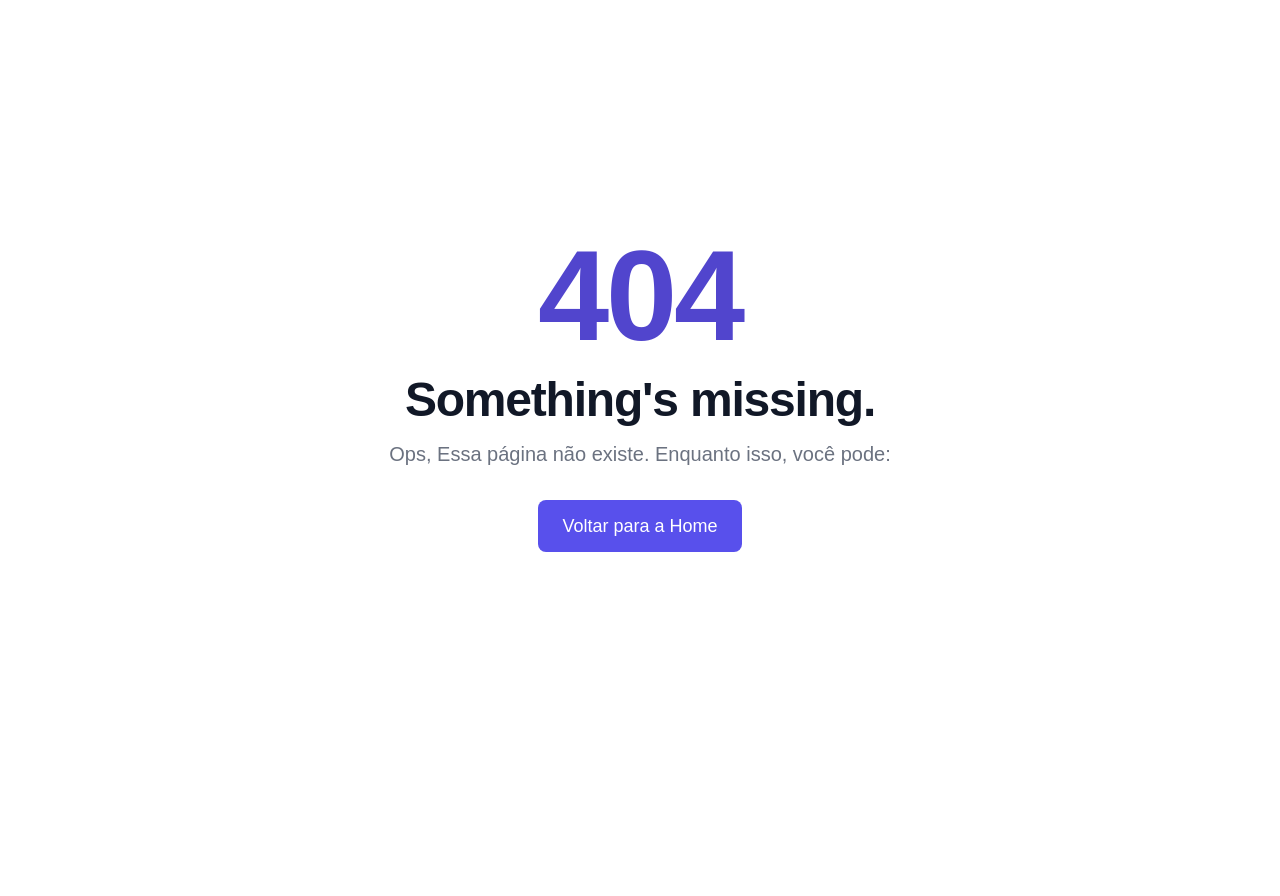
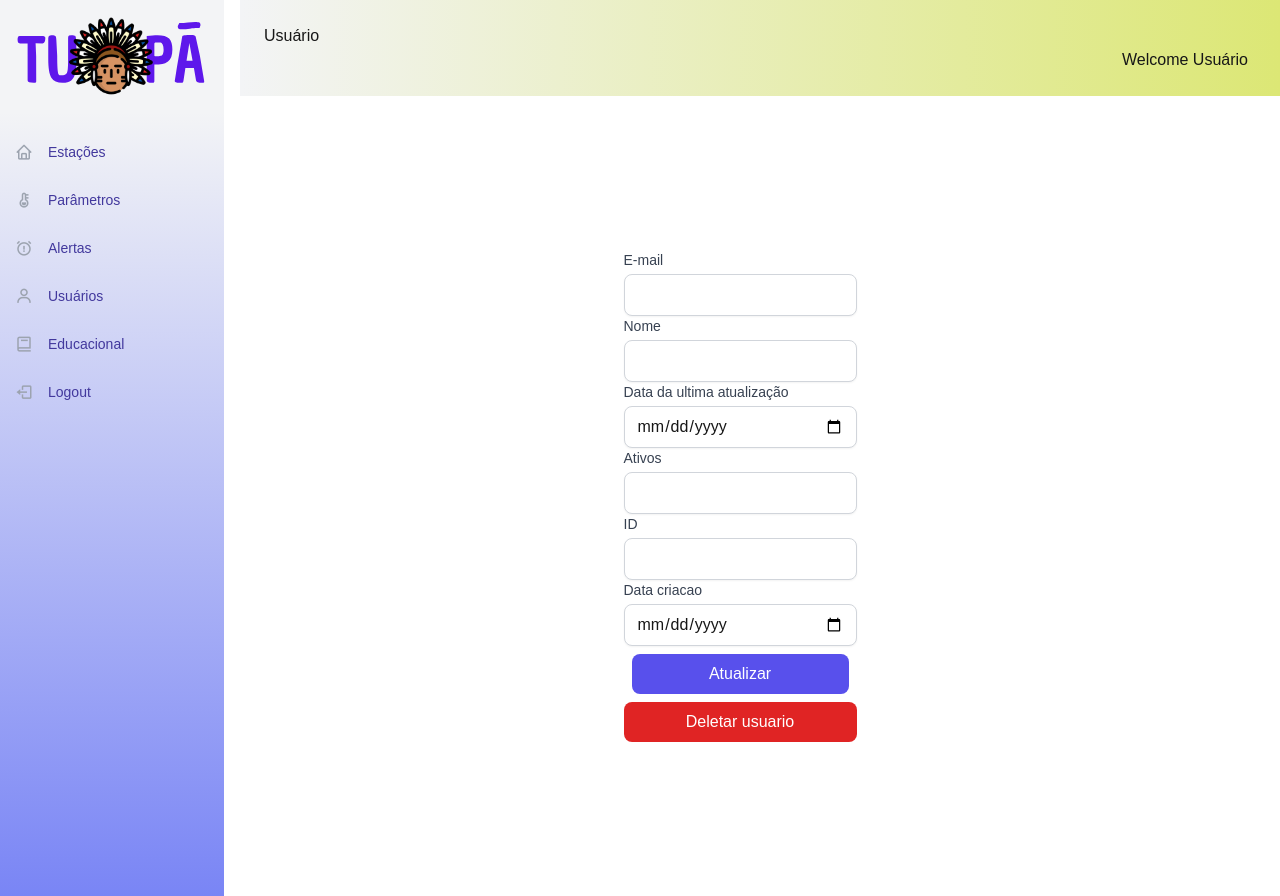
Before and after one commit to Grupo-Syntax-Squad/Tupan-Front, a Next.js app in the folder tupan/: page /visualizar-usuario in a window 1280 px wide. Before the commit this address had no page. Before the commit the page ends 800 px from the top, so only its background shows below. Built offline with nearby package versions, Linux system fonts and the light colour scheme.

Commit message:
func: add pagina de vizualizar usuarios

```diff
--- a/tupan/src/app/usuarios/page.tsx
+++ b/tupan/src/app/usuarios/page.tsx
@@ -2,10 +2,18 @@
 
 import { MenuLateral } from "@/components/menu-lateral";
 import { NavTop } from "@/components/nav-top";
-
-import React from 'react';
+import React, { useState, useEffect } from "react";
 
 const Usuarios: React.FC = () => {
+
+  // const [usuarios, setUsuarios] = useState({});
+
+  // useEffect(() => {
+  //   axios.get(`usuarios/${id}`).then(response => {
+  //     setUsuarios(response.data.usuarios);
+
+  //   });
+  // }, []);
   const usuarios = [
     { id: 1, usuario: 'fulano', email: 'exemploEmail@gmail.com', dataCriacao: '2024-09-19', dataUpdate: '2024-09-22' },
     { id: 2, usuario: 'ciclano', email: 'exemploEmail2@gmail.com', dataCriacao: '2024-09-19', dataUpdate: '2024-09-21' },
@@ -51,10 +59,14 @@ const Usuarios: React.FC = () => {
                     <td className="p-3">{usuarios.dataUpdate}</td>
                     <td className="p-3">
                       <button
-                        className="bg-blue-600 text-white px-4 py-2 rounded-md hover:bg-blue-800"
+                        className="bg-blue-600 text-white px-4 py-2 rounded-md hover:bg-blue-800 m-2 "
                         aria-label={`Ver detalhes do ${usuarios.id}`}
                       >
                         Ver Detalhes
+                      </button>
+
+                      <button className="bg-red-600 text-white px-4 py-2 rounded-md hover:bg-red-800">
+                        deletar usuario
                       </button>
                     </td>
                   </tr>
@@ -69,9 +81,6 @@ const Usuarios: React.FC = () => {
                 className="w-64 bg-green-500 text-white px-4 py-2 rounded-md hover:bg-green-700 mt-4 inline-block text-center">
                 Cadastrar novo Usuario
               </a>
-
-              {/* <button className="w-64 bg-red-500 text-white px-4 py-2 rounded-md hover:bg-red-700 mt-4 inline-block text-center">
-              deletar usuario</button> */}
           </div>
           </div>
         </div>
--- /dev/null
+++ b/tupan/src/app/visualizar-usuario/page.tsx
@@ -0,0 +1,135 @@
+"use client";
+
+import { MenuLateral } from "@/components/menu-lateral";
+import { NavTop } from "@/components/nav-top";
+
+import React from 'react';
+
+const VisualizarUsuarios: React.FC = () => {
+  const usuarios = [
+    { id: 1, usuario: 'fulano', email: 'exemploEmail@gmail.com', dataCriacao: '2024-09-19', dataUpdate: '2024-09-22' },
+  ];
+
+  const menuData = [
+    { nome: "Estações", path: "/estacoes", icone: "bx bx-home" },
+    { nome: "Parâmetros", path: "/parametros", icone: "bx bxs-thermometer" },
+    { nome: "Alertas", path: "/alertas", icone: "bx bx-alarm-exclamation" },
+    { nome: "Usuários", path: "/usuarios", icone: "bx bx-user" },
+    { nome: "Educacional", path: "/educacional", icone: "bx bx-book" },
+    { nome: "Logout", path: "/", icone: "bx bx-log-out" },
+  ];
+
+  return (
+    <div className="flex">
+      <div className="w-fit pr-4 min-h-screen">
+        <MenuLateral menuData={menuData} />
+      </div>
+
+      <div className="flex flex-col min-h-screen w-full bg-gray-100">
+        <NavTop nome="Usuário" path="Usuário" />
+
+        <div className="flex flex-col items-center">
+        <section className="flex justify-center items-center h-screen w-screen bg-white" style={{width:"100%"}}>
+        <div className="flex gap-10">
+        <div className="max-w-md flex flex-col ">
+
+
+            <div>
+              <label htmlFor="email" className="block text-sm font-medium text-gray-700">
+                E-mail
+              </label>
+              <input
+                id="email"
+                name="email"
+                type="email"
+                className="mt-1 w-full px-3 py-2 border border-gray-300 rounded-lg shadow-sm focus:ring-indigo-500 focus:border-indigo-500"
+              />
+            </div>
+            <div>
+              <label htmlFor="nome" className="block text-sm font-medium text-gray-700">
+                Nome
+              </label>
+              <input
+                id="nome"
+                name="nome"
+                type="string"
+                className="mt-1 w-full px-3 py-2 border border-gray-300 rounded-lg shadow-sm focus:ring-indigo-500 focus:border-indigo-500"
+              />
+            </div>
+
+            <div>
+              <label htmlFor="data-atualizacao" className="block text-sm font-medium text-gray-700">
+                Data da ultima atualização
+              </label>
+              <input
+                id="data-atualizacao"
+                name="data-atualizacao"
+                type="date"
+                className="mt-1 w-full px-3 py-2 border border-gray-300 rounded-lg shadow-sm focus:ring-indigo-500 focus:border-indigo-500"
+              />
+            </div>
+
+            <div>
+              <label htmlFor="ativos" className="block text-sm font-medium text-gray-700">
+                Ativos
+              </label>
+              <input
+                id="ativos"
+                name="ativos"
+                type="bolean"
+                className="mt-1 w-full px-3 py-2 border border-gray-300 rounded-lg shadow-sm focus:ring-indigo-500 focus:border-indigo-500"
+              />
+            </div>
+
+            <div>
+              <label htmlFor="ID" className="block text-sm font-medium text-gray-700">
+                ID
+              </label>
+              <input
+                id="ID"
+                name="ID"
+                type="int"
+                className="mt-1 w-full px-3 py-2 border border-gray-300 rounded-lg shadow-sm focus:ring-indigo-500 focus:border-indigo-500"
+              />
+            </div>
+
+            <div>
+              <label htmlFor="data-criacao" className="block text-sm font-medium text-gray-700">
+                Data criacao
+              </label>
+              <input
+                id="data-criacao"
+                name="data-criacao"
+                type="date"
+                className="mt-1 w-full px-3 py-2 border border-gray-300 rounded-lg shadow-sm focus:ring-indigo-500 focus:border-indigo-500"
+              />
+            </div>
+
+            <button
+              type="submit"
+              className="bg-indigo-600 text-white m-2 py-2 px-4 rounded-lg hover:bg-indigo-700"
+            >
+              Atualizar
+            </button>
+
+            <button
+              type="submit"
+              className="bg-red-600 text-white py-2 px-4 rounded-lg hover:bg-red-700"
+            >
+              Deletar usuario
+            </button>
+        </div>
+        <div>
+
+      </div>
+      </div>
+    </section>
+
+        </div>
+        </div>
+
+    </div>
+  );
+};
+
+export default VisualizarUsuarios;
```
